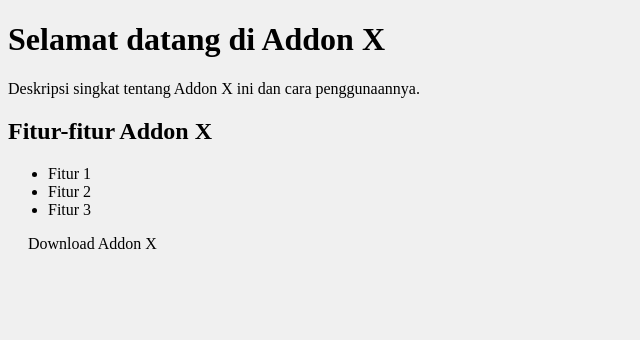
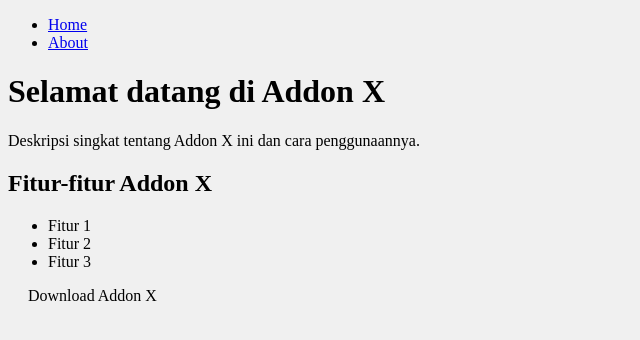
Before and after one commit to aguskapala/Mineplace, a plain HTML site: page World Utilies/index.html in a window 1280 px wide. Shown: the whole page, without its empty margins (0-640 px from the left). Drawn offline with Linux system fonts and the light colour scheme; files that its build step writes are made by us from their sources.

Commit message:
Update index.html
Signed-off-by: aguskapala <gemboljancok69@gmail.com>

```diff
--- a/World Utilies/index.html
+++ b/World Utilies/index.html
@@ -1,5 +1,11 @@
 <!DOCTYPE html>
 <html lang="id">
+  <nav>
+    <ul>
+        <li><a href="index.html">Home</a></li>
+        <li><a href="about.html">About</a></li> <!-- Link ke halaman baru -->
+    </ul>
+</nav>
 <head>
   <meta charset="UTF-8">
   <meta name="viewport" content="width=device-width, initial-scale=1.0">
```
